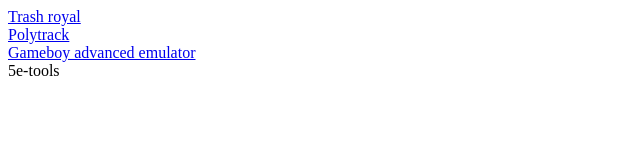
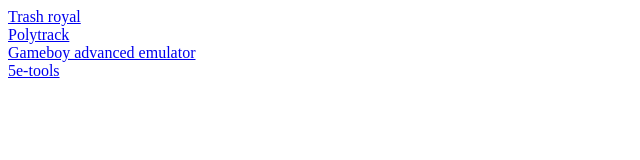
Before and after one commit to TENHQU1FUw/tenhqu1fuw.github.io, a plain HTML site: page index.html in a window 1280 px wide. Shown: the full height of the page, 0-640 px from the left. Drawn offline with Linux system fonts and the light colour scheme.

Commit message:
Fix typo in link to 5e-tools

```diff
--- a/index.html
+++ b/index.html
@@ -1,4 +1,4 @@
 <a href="https://tenhqu1fuw.github.io/trash-royal/">Trash royal</a> <br>
 <a href="https://tenhqu1fuw.github.io/polytrack1/">Polytrack</a> <br>
 <a href="https://tenhqu1fuw.github.io/gba/">Gameboy advanced emulator</a> <br>
-<a herf="https://tenhqu1fuw.github.io/5etools-2014-src/">5e-tools</a> <br>
+<a href="https://tenhqu1fuw.github.io/5etools-2014-src/">5e-tools</a> <br>
```
